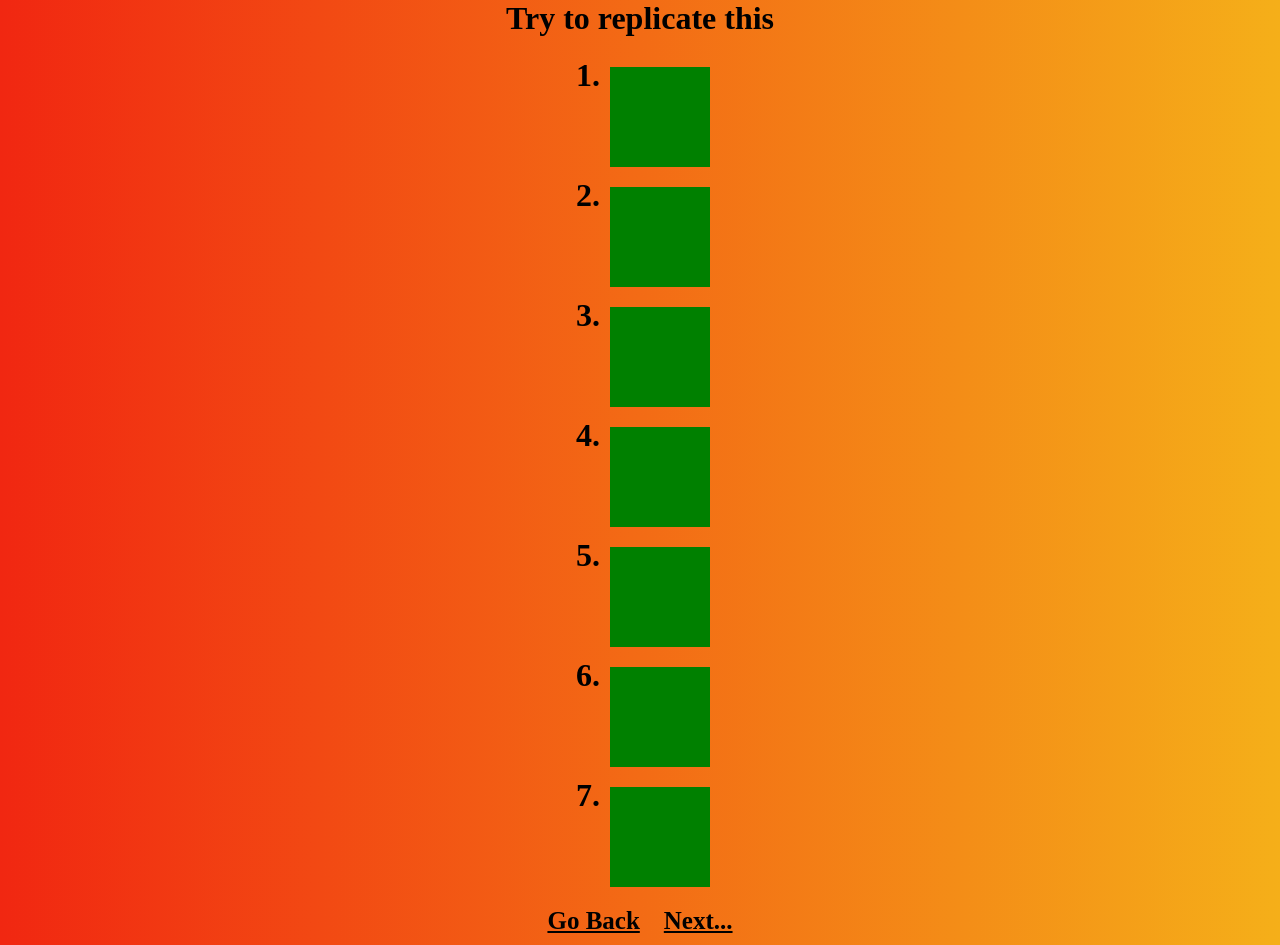
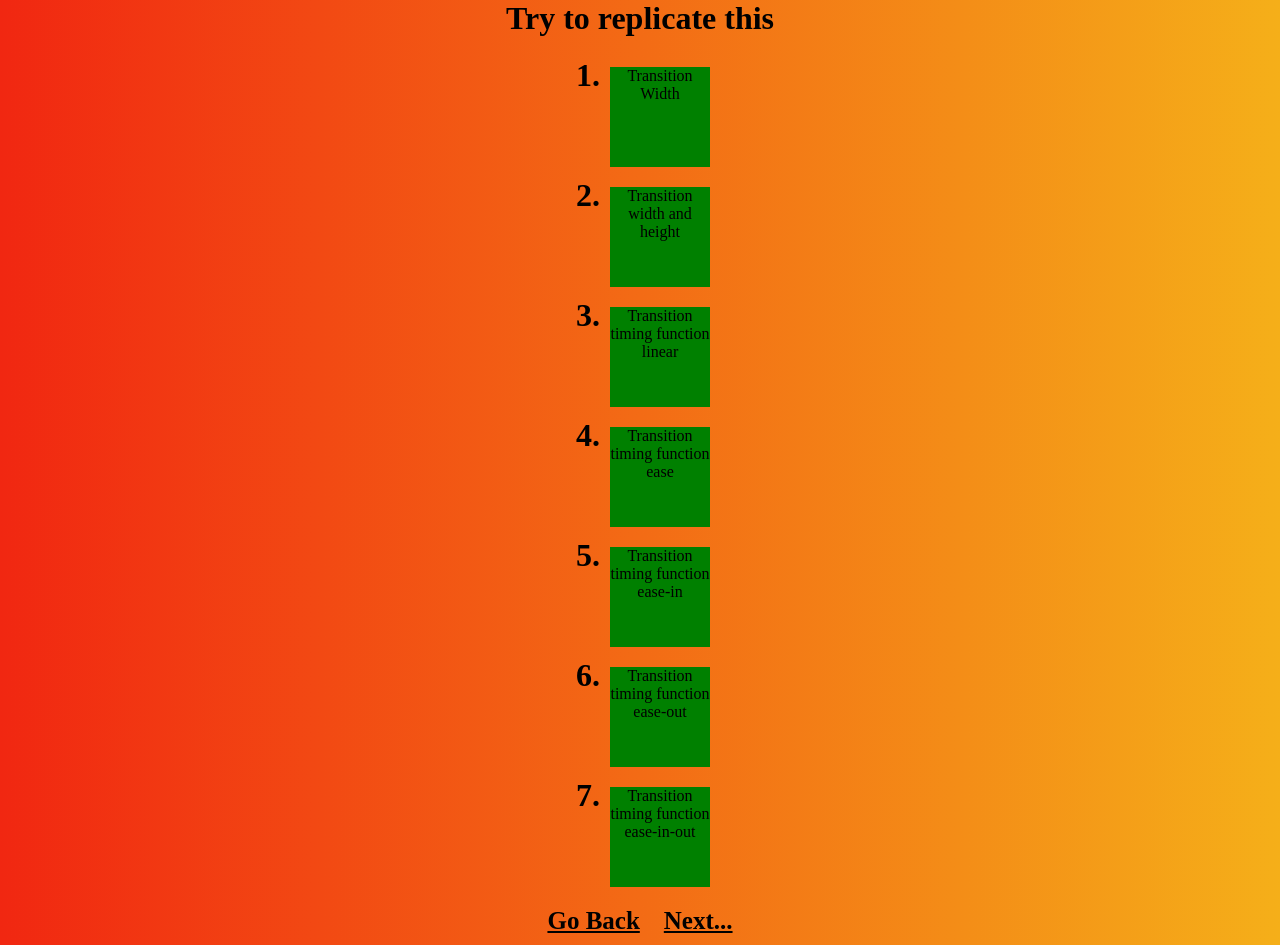
Before and after one commit to AbhinavArya007/css1assignment, a plain HTML site: page css-5/tranform.html in a window 1280 px wide. Drawn offline with Linux system fonts and the light colour scheme.

Commit message:
update some text inside div

```diff
--- a/css-5/tranform.html
+++ b/css-5/tranform.html
@@ -15,31 +15,31 @@
 
         <div class="containers">
             <h1>1.</h1>
-            <div class="one rect"></div>
+            <div class="one rect"> Transition Width</div>
         </div>
         <div class="containers">
             <h1>2.</h1>
-            <div class="two rect"></div>
+            <div class="two rect">Transition width and height</div>
         </div>
         <div class="containers">
             <h1>3.</h1>
-            <div class="three rect"></div>
+            <div class="three rect">Transition timing function linear </div>
         </div>
         <div class="containers">
             <h1>4.</h1>
-            <div class="four rect"></div>
+            <div class="four rect">Transition timing function ease</div>
         </div>
         <div class="containers">
             <h1>5.</h1>
-            <div class="five rect"></div>
+            <div class="five rect">Transition timing function ease-in</div>
         </div>
         <div class="containers">
             <h1>6.</h1>
-            <div class="six rect"></div>
+            <div class="six rect">Transition timing function ease-out </div>
         </div>
         <div class="containers">
             <h1>7.</h1>
-            <div class="seven rect"></div>
+            <div class="seven rect">Transition timing function ease-in-out </div>
         </div>
     </div>
     <div class="link">
```
